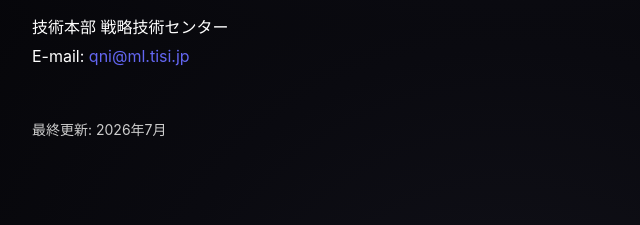
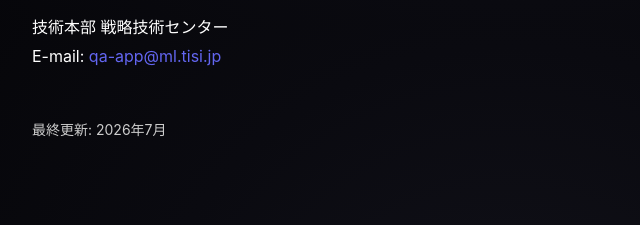
Before and after one commit to qniapp/qa2-website, a website: page presskit.html in a window 1280 px wide. Shown: the part 6376-6601 px from the top of the page, 132-772 px from the left. Drawn offline with Linux system fonts and the light colour scheme.

Commit message:
お問い合わせ先のメールアドレスを qa-app に変更

```diff
--- a/presskit.html
+++ b/presskit.html
@@ -229,7 +229,7 @@
                 <dt>TISI株式会社</dt>
                 <dd>
                     技術本部 戦略技術センター<br>
-                    E-mail: <a href="mailto:qni@ml.tisi.jp">qni@ml.tisi.jp</a>
+                    E-mail: <a href="mailto:qa-app@ml.tisi.jp">qa-app@ml.tisi.jp</a>
                 </dd>
             </dl>
         </section>
```
